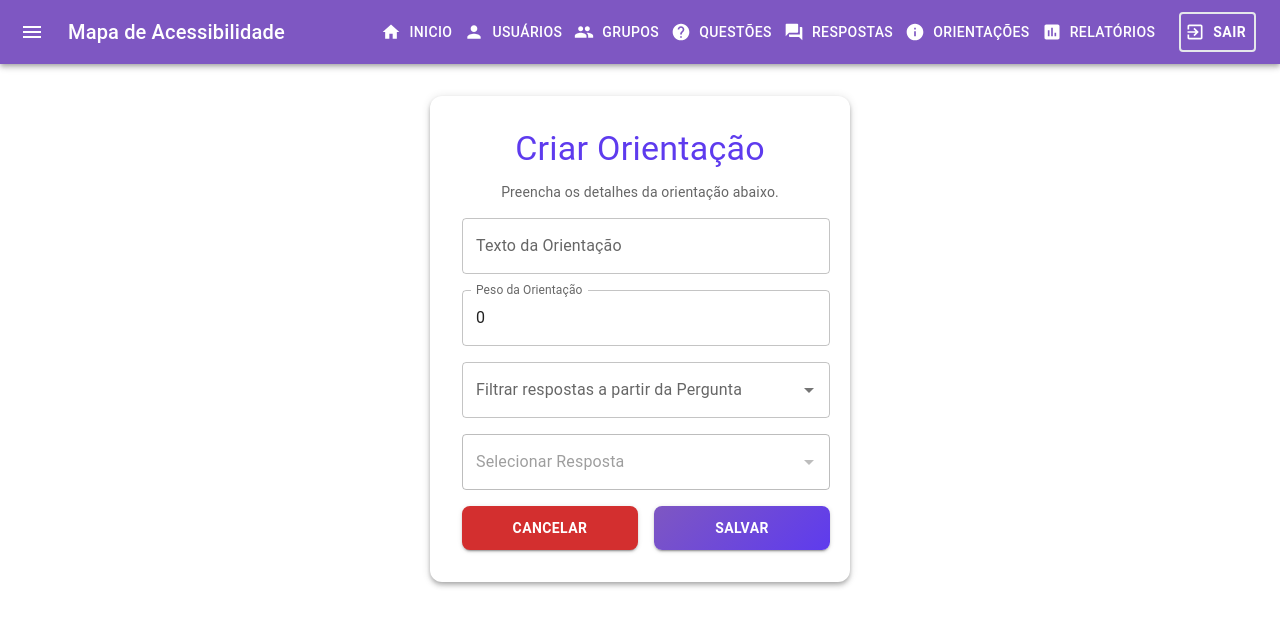
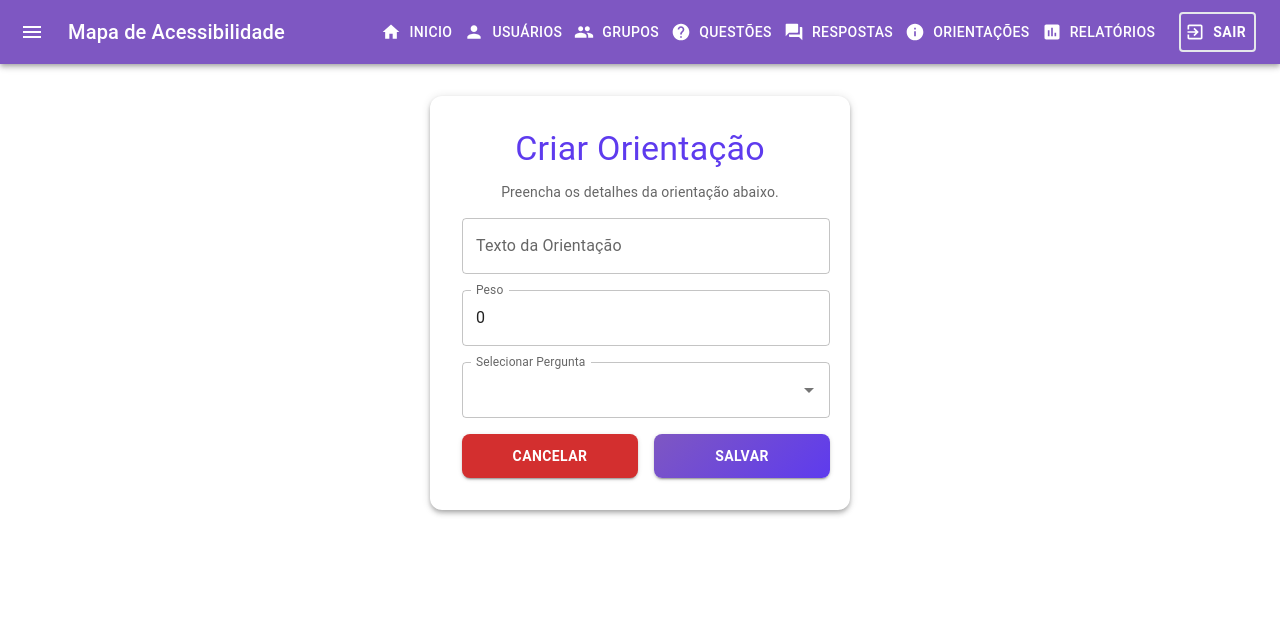
Before and after one commit to joselisboaa/TCC-Front, a Next.js app: page /home/orientations/new in a window 1280 px wide. Shown: the top 626 px of the page. Built offline with nearby package versions, Linux system fonts and the light colour scheme; no server answers.

Commit message:
feat: add threshold field in creation of orientation

```diff
--- a/src/app/home/orientations/new/page.tsx
+++ b/src/app/home/orientations/new/page.tsx
@@ -1,6 +1,5 @@
 "use client";
 
-import { useEffect } from "react";
 import { useRouter } from "next/navigation";
 import { Box, Button, TextField, Typography, CircularProgress, Autocomplete, Paper } from "@mui/material";
 import { useSnackbar } from "notistack";
@@ -9,12 +8,6 @@ import { useForm, Controller } from "react-hook-form";
 import * as yup from "yup";
 import { yupResolver } from "@hookform/resolvers/yup";
 import fetchRequest from "@/utils/fetchRequest";
-
-interface Answer {
-  id: number;
-  text: string;
-  question: Question;
-}
 
 interface Question {
   id: number;
@@ -26,14 +19,13 @@ interface Question {
 
 interface FormData {
   text: string;
-  value: number;
-  answer: Answer;
   question: Question;
+  threshold: number;
 }
 
 const schema = yup.object().shape({
   text: yup.string().trim().required("O texto da orientação é obrigatório"),
-  value: yup.number().typeError("O peso deve ser um número").required("O peso da orientação é obrigatório"),
+  threshold: yup.number().typeError("O limiar deve ser um número").required("O limiar da orientação é obrigatório"),
   question: yup
     .object()
     .shape({
@@ -44,44 +36,20 @@ const schema = yup.object().shape({
       }),
     })
     .required("A pergunta é obrigatória"),
-  answer: yup
-    .object()
-    .shape({
-      id: yup.number().moreThan(0, "Selecione uma resposta válida").required(),
-      text: yup.string().required(),
-      question: yup.object().shape({
-        id: yup.number().required(),
-        text: yup.string().required(),
-        user_group: yup.object().shape({
-          text: yup.string().required(),
-        }),
-      }),
-    })
-    .test("valid-answer", "A resposta é obrigatória", (value) => {
-      return value && value.id !== 0 && value.text.trim() !== "";
-    })
-    .required("A resposta é obrigatória"),
 });
-
 
 export default function CreateOrientation() {
   const router = useRouter();
   const { enqueueSnackbar } = useSnackbar();
 
-  const { control, handleSubmit, setValue, watch, formState: { errors } } = useForm<FormData>({
+  const { control, handleSubmit, formState: { errors } } = useForm<FormData>({
     resolver: yupResolver(schema),
     defaultValues: {
       text: "",
-      value: 0,
-      answer: {
-        id: 0,
-        text: "",
-        question: { id: 0, text: "", user_group: { text: "" } }
-      }
+      threshold: 0,
+      question: { id: 0, text: "", user_group: { text: "" } },
     },
   });
-
-  const selectedQuestion = watch("question");
 
   const { data: questions, isLoading: isFetchingQuestions } = useQuery("questions", async () => {
     const response = await fetchRequest<null, Question[]>("/questions", { method: "GET" });
@@ -92,31 +60,10 @@ export default function CreateOrientation() {
     },
   });
 
-  const { data: answers, isLoading: isFetchingAnswers } = useQuery("answers", async () => {
-    const response = await fetchRequest<null, Answer[]>("/answers", { method: "GET" });
-    return response.body;
-  }, {
-    onError: (error: unknown) => {
-      enqueueSnackbar(`Erro ao carregar respostas: ${error instanceof Error ? error.message : "Erro desconhecido"}`, { variant: "error" });
-    },
-  });
-
-  const filteredAnswers = selectedQuestion?.id ? answers?.filter(answer => answer.question?.id === selectedQuestion.id) : answers || [];
-
-  useEffect(() => {
-    const answerDefaultValue = {
-      id: 0,
-      text: "",
-      question: { id: 0, text: "", user_group: { text: "" } }
-    };
-
-    setValue("answer", answerDefaultValue);
-  }, [watch("question"), setValue]);
-
   const createMutation = useMutation(async (data: FormData) => {
     await fetchRequest("/orientations", {
       method: "POST",
-      body: { text: data.text, value: data.value, answer_id: data.answer.id },
+      body: { text: data.text, threshold: data.threshold, question_id: data.question.id },
     });
   }, {
     onSuccess: () => {
@@ -150,13 +97,9 @@ export default function CreateOrientation() {
             )}
           />
 
-          <Controller
-            name="value"
-            control={control}
-            render={({ field }) => (
-              <TextField {...field} label="Peso da Orientação" type="number" fullWidth variant="outlined" error={!!errors.value} helperText={errors.value?.message} />
-            )}
-          />
+          <Controller name="threshold" control={control} render={({ field }) => (
+            <TextField {...field} label="Peso" type="number" fullWidth error={!!errors.threshold} helperText={errors.threshold?.message} />
+          )} />
 
           <Controller
             name="question"
@@ -170,28 +113,7 @@ export default function CreateOrientation() {
                 onChange={(_, newValue) => field.onChange(newValue)}
                 value={field.value || null}
                 renderInput={(params) => (
-                  <TextField {...params} label="Filtrar respostas a partir da Pergunta" fullWidth variant="outlined" error={!!errors.question} helperText={errors.question?.message} />
-                )}
-              />
-            )}
-          />
-
-          <Controller
-            name="answer"
-            control={control}
-            render={({ field }) => (
-              <Autocomplete
-                {...field}
-                options={filteredAnswers || []}
-                noOptionsText="Nenhuma resposta encontrada"
-                getOptionLabel={(option) => option.text}
-                isOptionEqualToValue={(option, value) => option.id === value.id}
-                loading={isFetchingAnswers}
-                onChange={(_, newValue) => field.onChange(newValue)}
-                value={field.value || null} // Evita erro de componente controlado
-                disabled={!selectedQuestion}
-                renderInput={(params) => (
-                  <TextField {...params} label="Selecionar Resposta" fullWidth error={!!errors.answer} helperText={errors.answer?.message} />
+                  <TextField {...params} label="Selecionar Pergunta" fullWidth variant="outlined" error={!!errors.question} helperText={errors.question?.message} />
                 )}
               />
             )}
```
